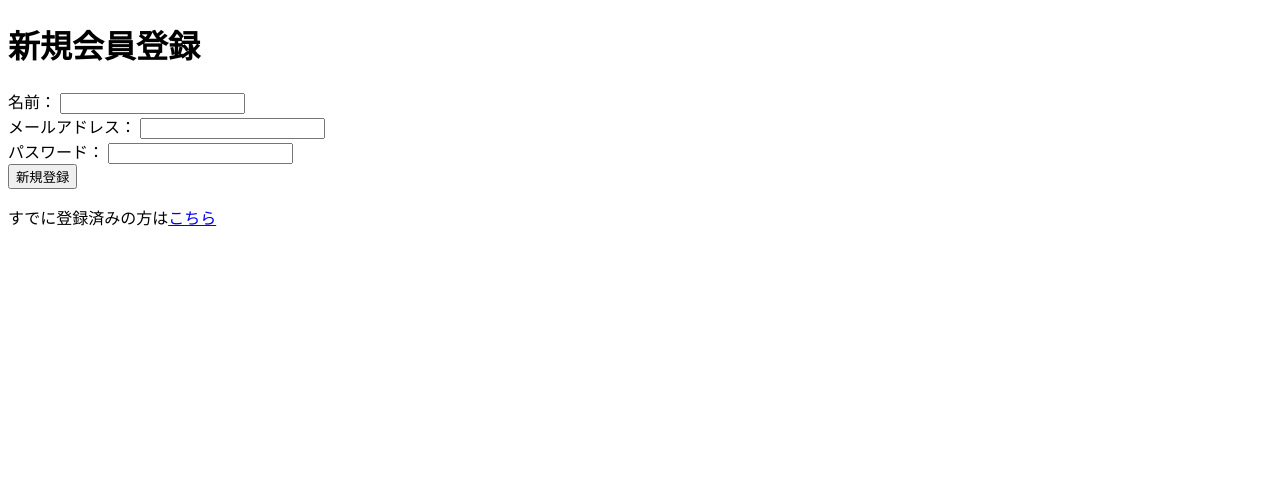
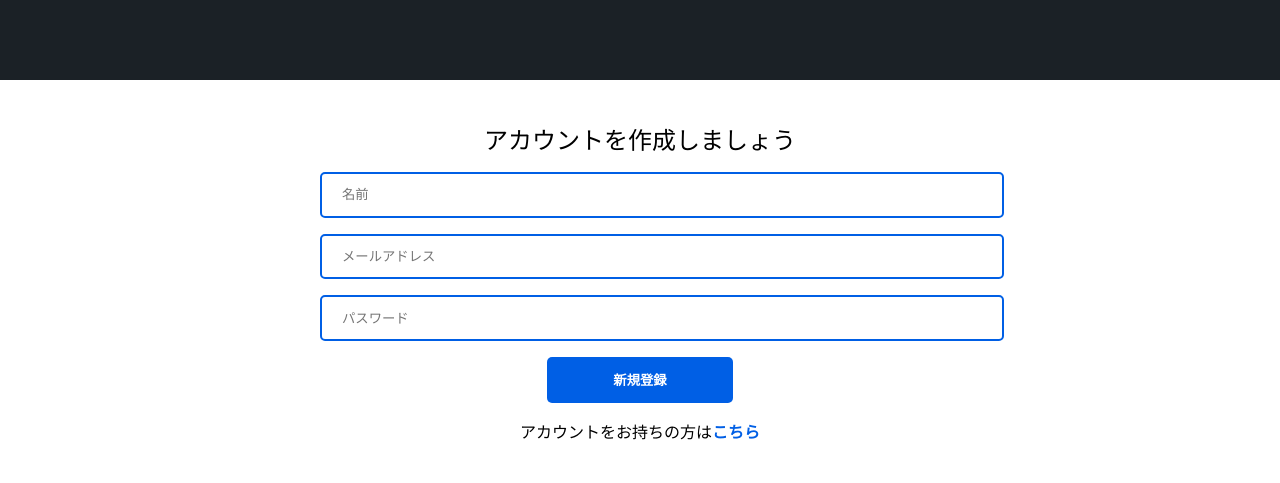
Before and after one commit to hashimoto20540/inventory-management, a PHP site: page /signup.php in a window 1280 px wide. Shown: the top 483 px of the page. Run offline with PHP 8.4, Linux system fonts and the light colour scheme.

Commit message:
ログイン画面のデザインを追加

```diff
--- /dev/null
+++ b/css/login.css
@@ -0,0 +1,71 @@
+.layout-base__body {
+	width: 640px;
+	padding: 25px;
+	display: flex;
+	flex-direction: column;
+	justify-content: center;
+	margin: auto;
+}
+
+.internal-link {
+	color: rgb(0, 95, 229);
+	font-weight: bold;
+	text-decoration: none;
+}
+
+.wrapper-internal-link--center {
+	text-align: center;
+}
+
+.form__input-text {
+	width: 100%;
+	padding: 1em 1.5em;
+	border-radius: 5px;
+	border: solid rgb(0, 95, 229) 2px;
+}
+
+.form__input-text:focus {
+	border: solid rgb(0, 95, 229) 3px;  /* フォーカス時の枠線の色 */
+	outline: none;  /* デフォルトのアウトラインを非表示にする */
+}
+
+.form__wrapper-input {
+	margin-bottom: 1em;
+}
+
+.form__botton {
+	background-color: rgb(0, 95, 229);
+	color: white;
+	padding: 1em 1.5em;
+	width: fit-content;
+	border-radius: 5px;
+	border: none;
+	font-weight: bold;
+}
+
+.form__botton2 {
+	background-color: rgb(0, 95, 229);
+	color: white;
+	padding: 1em 5em;
+	width: fit-content;
+	border-radius: 5px;
+	border: none;
+	font-weight: bold;
+	margin: auto;
+}
+
+.form__h1-2 {
+	font-weight: lighter;
+	text-align: center;
+	font-size: 1.5em;
+}
+
+.login__header {
+	background-color: rgb(27, 33, 38);
+	height:5em;
+	margin: -8px -8px 0 -8px;
+}
+
+.form__text--center {
+	text-align: center;
+}
--- a/signup.php
+++ b/signup.php
@@ -3,33 +3,28 @@
 <head>
 <meta charset="UTF-8">
 <meta name="viewport" content="width=device-width, initial-scale=1.0">
-<title>新規会員登録</title>
+<title>新規アカウント登録</title>
+<link rel="stylesheet" type="text/css" href="css/login.css">
 </head>
 <body>
-    <h1>新規会員登録</h1>
-    <!-- //処理を行う宛先を指定 -->
-    <form action="register.php" method="post">
-    <div>
-        <label>
-            名前：
-            <input type="text" name="name" required>
-        </label>
+<!-- //処理を行う宛先を指定 -->
+<header class="login__header">
+</header>
+<form action="register.php" method="post">
+	<div class="layout-base__body">
+    <h1 class="form__h1-2">アカウントを作成しましょう</h1>
+    <div class="form__wrapper-input">
+			<input type="text" name="name" required class="form__input-text" placeholder="名前">
     </div>
-    <div>
-        <label>
-            メールアドレス：
-            <input type="text" name="mail" required>
-        </label>
+    <div class="form__wrapper-input">
+			<input type="text" name="mail" required class="form__input-text" placeholder="メールアドレス">
     </div>
-    <div>
-        <label>
-            パスワード：
-            <input type="password" name="pass" required>
-        </label>
+    <div class="form__wrapper-input">
+			<input type="password" name="pass" required class="form__input-text" placeholder="パスワード">
     </div>
-    <input type="submit" value="新規登録">
-    </form>
-    <p>すでに登録済みの方は<a href="login_form.php">こちら</a></p>
-
+    <input type="submit" value="新規登録" class="form__botton2">
+    <p class="form__text--center">アカウントをお持ちの方は<a href="login_form.php" class="internal-link">こちら</a></p>
+	</div>
+</form>
 </body>
 </html>
```
Also changed, not shown: login.php (+19 -4 lines), login_form.php (+22 -13 lines), register.php (+19 -4 lines).
